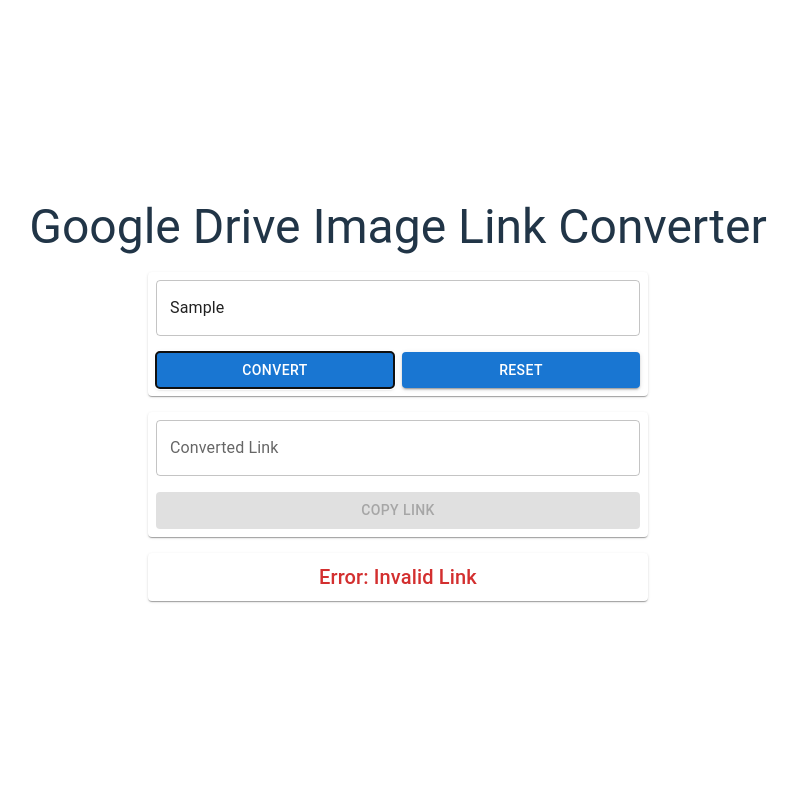
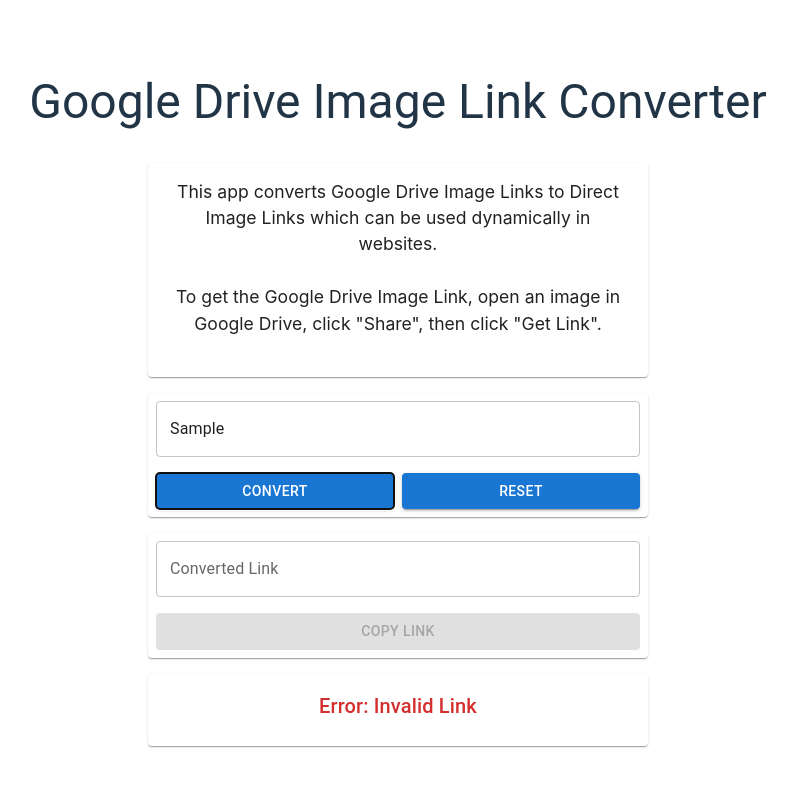
Before and after one commit to BBGard/gdrive-image-link, a React (Vite) app: page / in a window 1280 px wide. Both pictures are taken after typing "Sample" into the empty fields and a click on the button "CONVERT". Shown: the top 786 px of the page, without its empty margins (242-1040 px from the left). Built offline with nearby package versions, Linux system fonts and the light colour scheme.

Commit message:
Refactor card layout and add image link converter description

```diff
--- a/src/App.jsx
+++ b/src/App.jsx
@@ -5,6 +5,7 @@
   Button,
   Card,
   CardActions,
+  CardContent,
   TextField,
   OutlinedInput,
   CardMedia,
@@ -68,14 +69,36 @@
         display: "flex",
         flexDirection: "column",
         alignItems: "center",
-        justifyContent: "center",
-        height: "100svh",
+        justifyContent: "flex-start",
+        minHeight: "100svh",
+        maxHeight: "fit-content",
       }}
     >
-      <Typography variant="h3" gutterBottom>
+      <Typography variant="h3" gutterBottom sx={{marginTop: "10%"}}>
         Google Drive Image Link Converter
       </Typography>
-      <Card sx={{ width: 500, marginBottom: "1rem"}}>
+
+      <Card sx={{
+          width: 500,
+          margin: "1rem auto",
+          height: "fit-content",
+        }}>
+        <CardContent  sx={{
+            textAlign: "center",
+            marginBottom: "1rem",
+            padding: "1rem",
+          }}>
+          <Typography variant="primary" fontSize={"1.1rem"}>
+            This app converts Google Drive Image Links to Direct Image Links which can be used dynamically in websites.
+            <br />
+            <br />
+            To get the Google Drive Image Link, open an image in Google Drive, click &quot;Share&quot;, then click &quot;Get Link&quot;.
+          </Typography>
+        </CardContent>
+      </Card>
+
+
+      <Card sx={{ width: 500, marginBottom: "1rem", height: "fit-content"}}>
         <form onSubmit={handleSubmit}>
           <CardActions>
             <OutlinedInput
@@ -103,7 +126,7 @@
           </CardActions>
         </form>
       </Card>
-      <Card sx={{ width: 500, marginBottom: "1rem" }}>
+      <Card sx={{ width: 500, marginBottom: "1rem", height: "fit-content" }}>
         <CardActions>
           <TextField
             fullWidth
@@ -127,7 +150,7 @@
       </Card>
 
       {modifiedLink && !showError ? (
-        <Card sx={{ width: 500 }}>
+        <Card sx={{ width: 500, height: "fit-content" }}>
           <CardMedia component="img" width="300" image={modifiedLink} />
           <CardActions>
             <Button
@@ -141,15 +164,14 @@
           </CardActions>
         </Card>
       ) :  showError ? (
-        <Card sx={{ width: 500}}>
-          <CardActions sx={{justifyContent: "center"}}>
+        <Card sx={{ width: 500, height: "fit-content"}}>
+          <CardContent sx={{justifyContent: "center"}}>
             <Typography variant="h6" color="error" sx={{ textAlign: "center" }}>
               {errorMessage}
             </Typography>
-          </CardActions>
+          </CardContent>
         </Card>
       ) : null}
-
     </Box>
 
 
```
